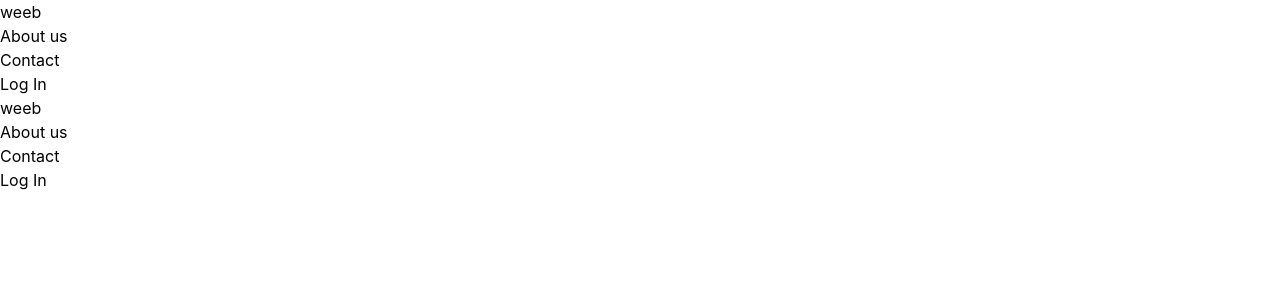
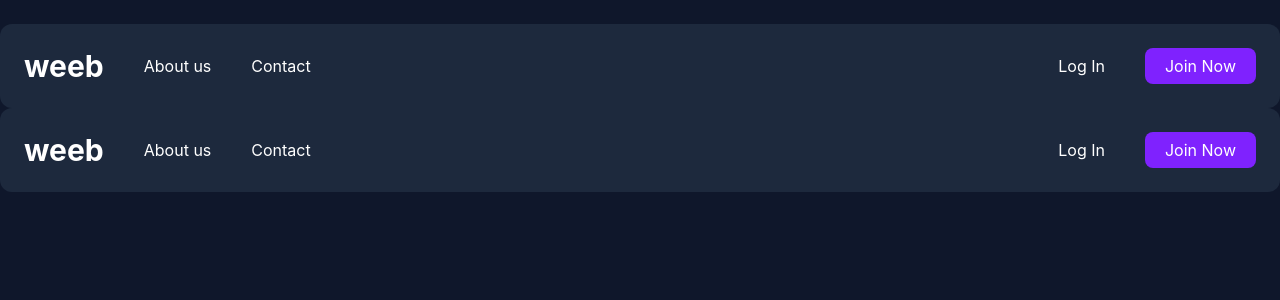
Before and after one commit to percevalseb1309/weeb_sebastien_rochat, a React (Vite) app: page / in a window 1280 px wide. Shown: the top 300 px of the page. Built offline with nearby package versions, Linux system fonts and the light colour scheme.

Commit message:
feat: create Navbar component

```diff
--- a/src/Layout.jsx
+++ b/src/Layout.jsx
@@ -5,8 +5,8 @@ import Footer from "./components/Footer";
 
 function Layout() {
     return (
-        <>
-            <header>
+        <div className="min-h-screen bg-slate-900">
+            <header className="pt-6">
                 <NavBar/>
             </header>
             <main>
@@ -15,7 +15,7 @@ function Layout() {
             <footer>
                 <Footer/>
             </footer>
-        </>
+        </div>
     );
 }
 
--- a/src/components/NavBar.jsx
+++ b/src/components/NavBar.jsx
@@ -2,19 +2,24 @@ import { Link } from "react-router-dom";
 
 function NavBar() {
     return (
-        <nav>
-            <ul>
+        <nav className="container mx-auto flex items-center justify-between p-6 bg-slate-800 rounded-xl text-white">
+            <ul className="flex items-center gap-10 list-none">
                 <li>
-                    <Link to="/">weeb</Link>
+                    <Link to="/" className="text-3xl font-bold hover:text-violet-500 transition duration-200">weeb</Link>
                 </li>
                 <li>
-                    <a href="">About us</a>
+                    <a href="#" className="hover:text-violet-500 transition duration-200">About us</a>
                 </li>
                 <li>
-                    <Link to="/contact">Contact</Link>
+                    <Link to="/contact" className="hover:text-violet-500 transition duration-200">Contact</Link>
+                </li>
+            </ul>
+            <ul className="flex items-center gap-10 list-none">
+                <li>
+                    <Link to="/login" className="hover:text-violet-500 transition duration-200">Log In</Link>
                 </li>
                 <li>
-                    <Link to="/login">Log In</Link>
+                    <Link to="/login" className="bg-violet-600 py-2 px-5 rounded-lg hover:bg-violet-500 transition duration-200">Join Now</Link>
                 </li>
             </ul>
         </nav>
```
